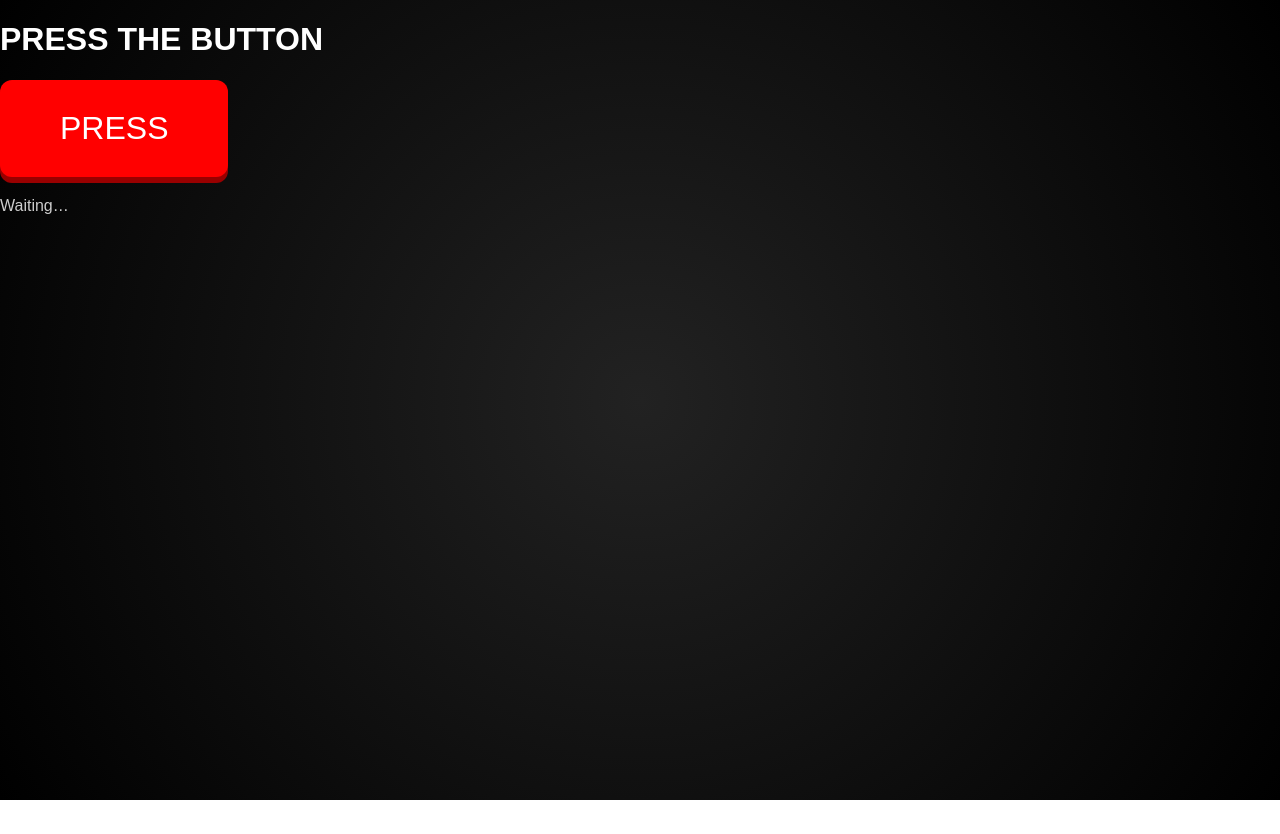
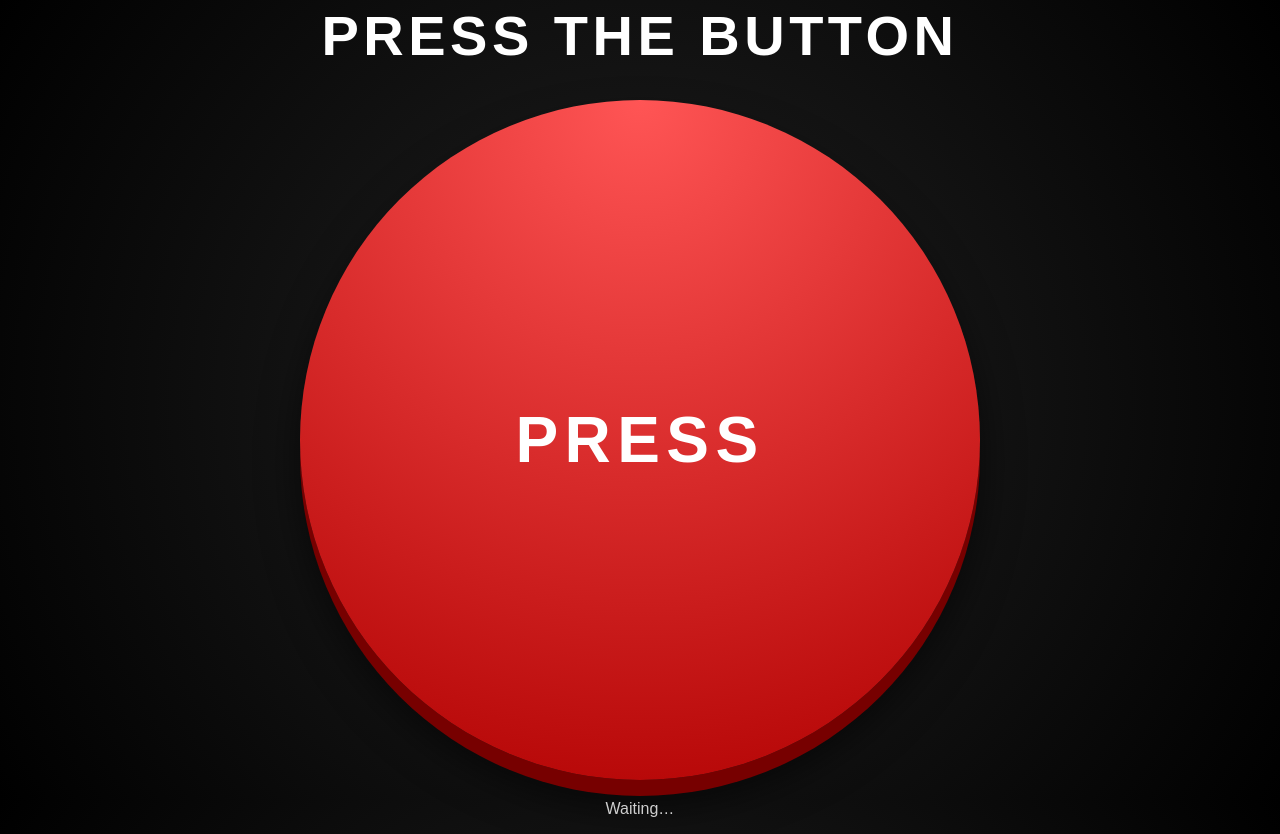
Before and after one commit to KujoRyuji/button-site, a plain HTML site: page index.html in a window 1280 px wide. Before the commit the page ends 800 px from the top, so only its background shows below. Drawn offline with Linux system fonts and the light colour scheme.

Commit message:
making this live

```diff
--- a/index.html
+++ b/index.html
@@ -7,7 +7,7 @@
 </head>
 <body>
   <div class="container">
-    <h1>PRESS THE BUTTON</h1>
+    <h1 class="title">PRESS THE BUTTON</h1>
     <button id="bigButton">PRESS</button>
     <p id="status">Waiting…</p>
   </div>
--- a/style.css
+++ b/style.css
@@ -3,34 +3,66 @@ body {
   height: 100vh;
   background: radial-gradient(circle, #222, #000);
   display: flex;
-  justify-content: centre;
-  align-items: centre;
+  justify-content: center;
+  align-items: center;
   font-family: Arial, sans-serif;
   color: white;
 }
 
 .container {
-  text-align: centre;
+  min-height: 10svh;
+  text-align: center;
+  align-items: center;
+}
+
+.title {
+  font-size: clamp(1.8rem, 6vw, 3.5rem);
+  font-weight: 700;
+  letter-spacing: 0.08em;
+  margin-bottom: 4vh;
+  text-align: center;
 }
 
 #bigButton {
-  font-size: 2rem;
-  padding: 30px 60px;
+  width: min(85vw, 85svh);
+  height: min(85vw, 85svh);
+
+  border-radius: 50%;
   border: none;
-  border-radius: 12px;
-  background: red;
+
+  font-size: clamp(2rem, 8vw, 4rem);
+  font-weight: 800;
+  letter-spacing: 0.1em;
+
+  background: radial-gradient(
+    circle at top,
+    #ff5555,
+    #b00000
+  );
+
   color: white;
-  box-shadow: 0 6px #900;
+
+  box-shadow:
+    0 16px 0 #700,
+    0 24px 40px rgba(0,0,0,0.6);
+
   cursor: pointer;
-  transition: transform 0.1s, box-shadow 0.1s;
+  transition:
+    transform 0.1s ease,
+    box-shadow 0.1s ease;
 }
 
 #bigButton:active {
-  transform: translateY(4px);
-  box-shadow: 0 2px #900;
+  transform: translateY(10px);
+  box-shadow:
+    0 6px 0 #700,
+    0 14px 24px rgba(0,0,0,0.6);
 }
+
 
 #status {
   margin-top: 20px;
+  align-items: center;
+  font-size: clamp(irem, 7vw,3.5rem);
   opacity: 0.8;
 }
```
